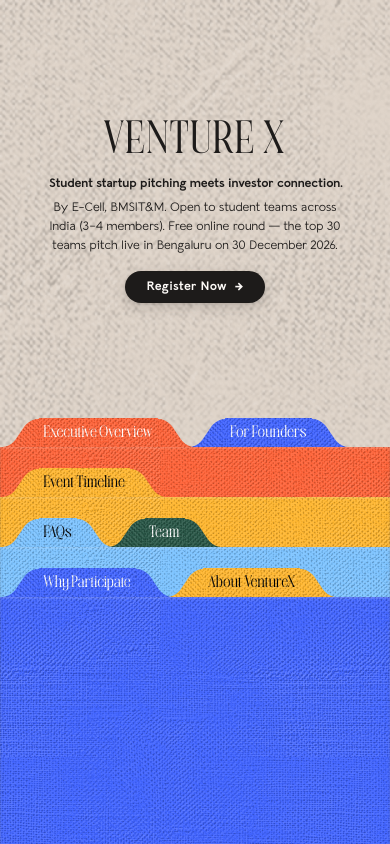
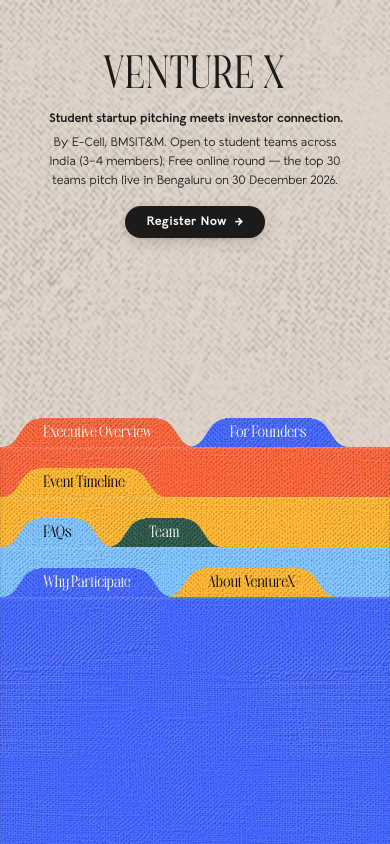
Before and after one commit to Ansukr07/ventureX-new, a React (Vite) app: page / in a window 390 px wide. Built offline with nearby package versions, Linux system fonts and the light colour scheme.

Commit message:
style: shift hero section upward across mobile and desktop for optimal breathing room

```diff
--- a/src/App.css
+++ b/src/App.css
@@ -16,7 +16,7 @@
 .home{height:100vh;height:100dvh;overflow:hidden}
 /* Pin the homepage to the visible mobile viewport and kill rubber-band/pull-to-refresh */
 @media(max-width:768px){body:has(.home){overscroll-behavior:none}}
-.intro{min-height:680px;height:100vh;padding:20vh 4% 0;text-align:center}
+.intro{min-height:640px;height:100vh;padding:clamp(64px,11vh,105px) 4% 0;text-align:center}
 .intro h1{font:400 clamp(58px,9.6vw,132px)/.85 Elegance,serif;white-space:nowrap;margin:0;letter-spacing:.015em}
 .intro-event{max-width:650px;margin:clamp(16px,2.2vh,26px) auto 0;color:#1d1b1a;font:400 clamp(14px,1.15vw,17px)/1.48 'Lil Grotesk',Arial,sans-serif;text-align:center;text-wrap:balance}
 .intro-event p{margin:0 0 8px}
@@ -199,8 +199,9 @@
    letter-spacing: -0.01em;
  }
 }
+@media(max-width:768px){.intro{padding:clamp(44px,6.5vh,60px) 14px 0}}
 @media(max-width:700px){
- .intro{height:78dvh;min-height:540px;padding:120px 14px 0}
+ .intro{height:78dvh;min-height:500px;padding:clamp(44px,6.5vh,60px) 14px 0}
  .archive{margin-top:-25dvh}.stack{width:100%;margin:0 auto;--row:50px;--open-size:75dvh}
  .folder-face,.folder-sheet{border-radius:0}
  .folder-description{left:20px;right:20px;font-size:14px}
@@ -1650,7 +1651,7 @@
  .file-nav__back { padding: 6px 13px; font-size: 13.5px; border-radius: 5px; gap: 6px; }
  .file-nav__back svg { width: 15px; height: 15px; stroke-width: 2.2; }
  .case-page { padding-top: 52px; }
- .intro { height: 78vh; min-height: 540px; padding: 120px 14px 0; }
+ .intro { height: 78vh; min-height: 500px; padding: clamp(44px, 6.5vh, 60px) 14px 0; }
  .intro h1, .hero-title { white-space: normal; font-size: clamp(48px, 11vw, 75px); }
  .intro p, .intro-subtitle { font-size: 13px; }
  .archive { margin-top: -25vh; }
```
